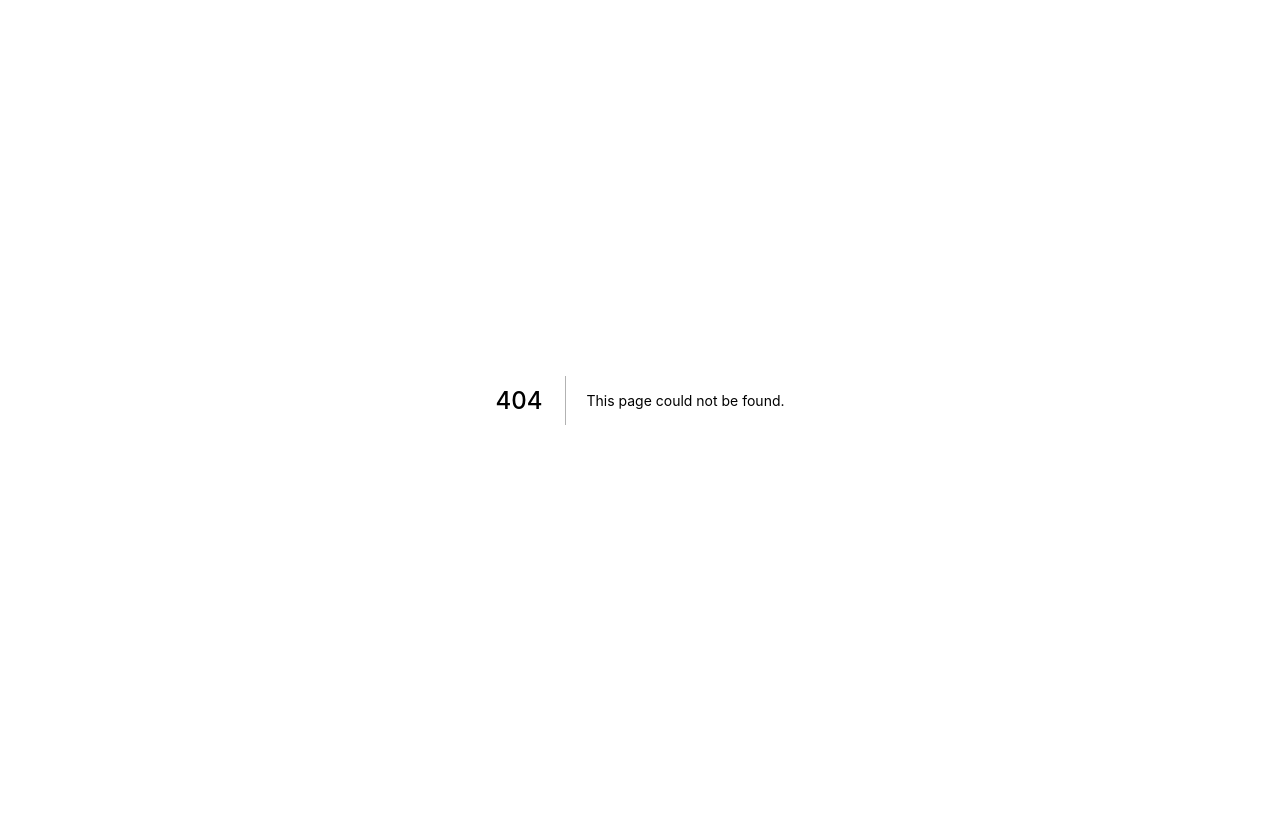
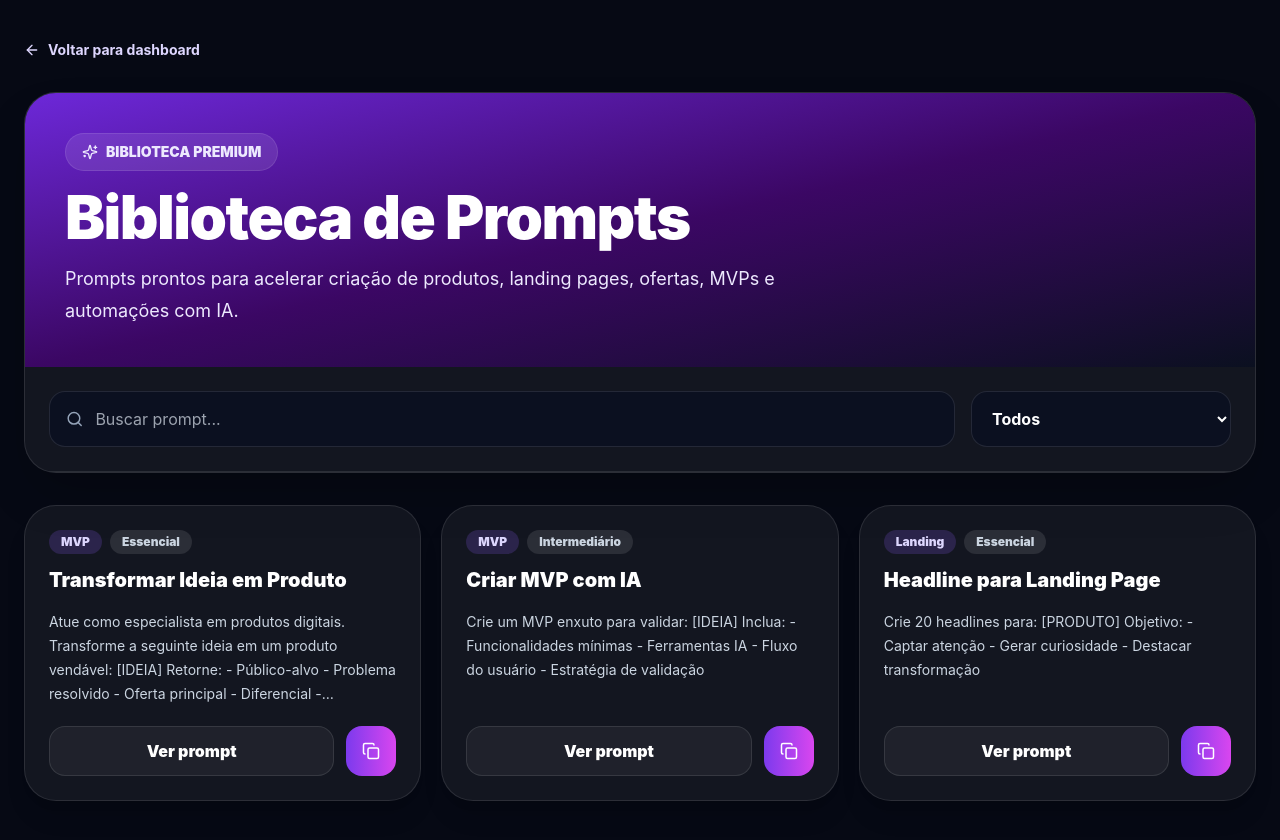
Before and after one commit to dominguesinglid-stack/fabrica-produtos-ia-membros, a Next.js app: page /src/app/prompts in a window 1280 px wide. Before the commit this address had no page. Before the commit the page ends 800 px from the top, so only its background shows below. Built offline with nearby package versions, Linux system fonts and the light colour scheme.

Commit message:
Create page.tsx

```diff
--- /dev/null
+++ b/src/app/src/app/prompts/page.tsx
@@ -0,0 +1,102 @@
+"use client";
+
+import { useMemo, useState } from "react";
+import Link from "next/link";
+import { ArrowLeft, Check, Copy, Search, Sparkles, X } from "lucide-react";
+import { prompts } from "@/lib/prompts";
+
+const categories = ["Todos", "MVP", "Landing", "Copy", "IA", "Automação", "Vendas", "Oferta"];
+
+export default function PromptsPage() {
+  const [query, setQuery] = useState("");
+  const [category, setCategory] = useState("Todos");
+  const [selectedPrompt, setSelectedPrompt] = useState<any>(null);
+  const [copied, setCopied] = useState(false);
+
+  const filteredPrompts = useMemo(() => {
+    return prompts.filter((item) => {
+      const matchesCategory = category === "Todos" || item.category === category;
+      const matchesQuery = `${item.title} ${item.category} ${item.level} ${item.prompt}`.toLowerCase().includes(query.toLowerCase());
+      return matchesCategory && matchesQuery;
+    });
+  }, [query, category]);
+
+  async function copyPrompt(text: string) {
+    await navigator.clipboard.writeText(text);
+    setCopied(true);
+    setTimeout(() => setCopied(false), 1400);
+  }
+
+  return (
+    <main className="min-h-screen bg-[#060914] text-white">
+      <div className="fixed inset-0 -z-10 bg-[radial-gradient(circle_at_20%_0%,rgba(124,58,237,.35),transparent_30%),radial-gradient(circle_at_85%_15%,rgba(217,70,239,.22),transparent_30%),linear-gradient(180deg,#060914,#090d1d)]" />
+
+      <section className="mx-auto max-w-7xl px-6 py-10">
+        <Link href="/dashboard" className="mb-8 inline-flex items-center gap-2 text-sm font-bold text-violet-200"><ArrowLeft size={16} />Voltar para dashboard</Link>
+
+        <div className="overflow-hidden rounded-[2rem] border border-white/10 bg-white/[0.055] shadow-2xl">
+          <div className="bg-gradient-to-br from-violet-700 via-purple-950 to-[#0b1020] p-8 md:p-10">
+            <div className="mb-4 inline-flex items-center gap-2 rounded-full border border-white/10 bg-white/10 px-4 py-2 text-sm font-black text-violet-100"><Sparkles size={16} />BIBLIOTECA PREMIUM</div>
+            <h1 className="max-w-4xl text-4xl font-black tracking-tight md:text-6xl">Biblioteca de Prompts</h1>
+            <p className="mt-4 max-w-3xl text-lg leading-8 text-violet-100">Prompts prontos para acelerar criação de produtos, landing pages, ofertas, MVPs e automações com IA.</p>
+          </div>
+
+          <div className="grid gap-4 border-b border-white/10 p-6 md:grid-cols-[1fr_260px]">
+            <div className="flex h-14 items-center gap-3 rounded-2xl border border-white/10 bg-[#0b1020] px-4">
+              <Search size={18} className="text-slate-400" />
+              <input value={query} onChange={(e) => setQuery(e.target.value)} placeholder="Buscar prompt..." className="w-full bg-transparent outline-none" />
+            </div>
+
+            <select value={category} onChange={(e) => setCategory(e.target.value)} className="h-14 rounded-2xl border border-white/10 bg-[#0b1020] px-4 font-bold outline-none">
+              {categories.map((item) => <option key={item}>{item}</option>)}
+            </select>
+          </div>
+        </div>
+
+        <div className="mt-8 grid gap-5 md:grid-cols-2 xl:grid-cols-3">
+          {filteredPrompts.map((item) => (
+            <div key={item.id} className="rounded-[2rem] border border-white/10 bg-white/[0.055] p-6 shadow-xl transition hover:-translate-y-1 hover:border-violet-300/40">
+              <div className="mb-4 flex items-start justify-between gap-3">
+                <div>
+                  <div className="mb-3 flex flex-wrap gap-2">
+                    <span className="rounded-full bg-violet-500/20 px-3 py-1 text-xs font-black text-violet-200">{item.category}</span>
+                    <span className="rounded-full bg-white/10 px-3 py-1 text-xs font-black text-slate-300">{item.level}</span>
+                  </div>
+                  <h3 className="text-xl font-black">{item.title}</h3>
+                </div>
+              </div>
+
+              <p className="line-clamp-4 min-h-[96px] text-sm leading-6 text-slate-300">{item.prompt}</p>
+
+              <div className="mt-5 flex gap-3">
+                <button onClick={() => setSelectedPrompt(item)} className="flex-1 rounded-2xl border border-white/10 bg-white/5 px-4 py-3 font-black">Ver prompt</button>
+                <button onClick={() => copyPrompt(item.prompt)} className="rounded-2xl bg-gradient-to-r from-violet-600 to-fuchsia-500 px-4 py-3 font-black"><Copy size={18} /></button>
+              </div>
+            </div>
+          ))}
+        </div>
+      </section>
+
+      {selectedPrompt && (
+        <div className="fixed inset-0 z-50 grid place-items-center bg-black/70 p-6 backdrop-blur">
+          <div className="max-h-[90vh] w-full max-w-3xl overflow-auto rounded-[2rem] border border-white/10 bg-[#111827] p-6 shadow-2xl">
+            <div className="mb-5 flex items-start justify-between gap-4">
+              <div>
+                <p className="mb-2 text-sm font-black text-violet-300">{selectedPrompt.category} • {selectedPrompt.level}</p>
+                <h2 className="text-3xl font-black">{selectedPrompt.title}</h2>
+              </div>
+              <button onClick={() => setSelectedPrompt(null)} className="grid h-10 w-10 place-items-center rounded-xl bg-white/10"><X size={18} /></button>
+            </div>
+
+            <pre className="whitespace-pre-wrap rounded-2xl border border-white/10 bg-black/30 p-5 text-sm leading-7 text-slate-200">{selectedPrompt.prompt}</pre>
+
+            <button onClick={() => copyPrompt(selectedPrompt.prompt)} className="mt-5 inline-flex items-center gap-2 rounded-2xl bg-gradient-to-r from-violet-600 to-fuchsia-500 px-5 py-4 font-black">
+              {copied ? <Check size={18} /> : <Copy size={18} />}
+              {copied ? "Prompt copiado" : "Copiar prompt"}
+            </button>
+          </div>
+        </div>
+      )}
+    </main>
+  );
+}
```
